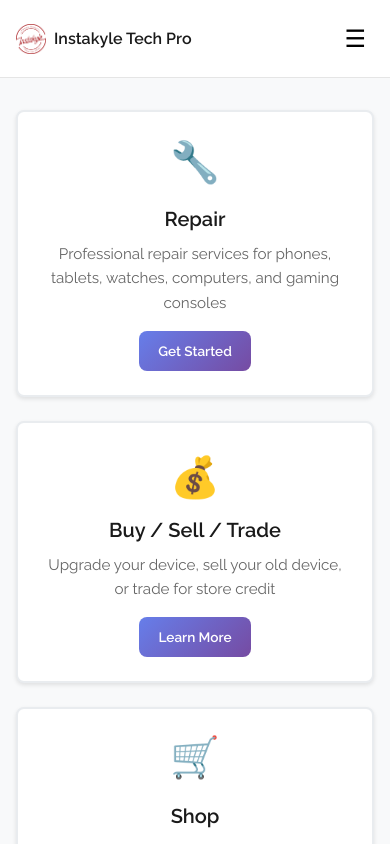
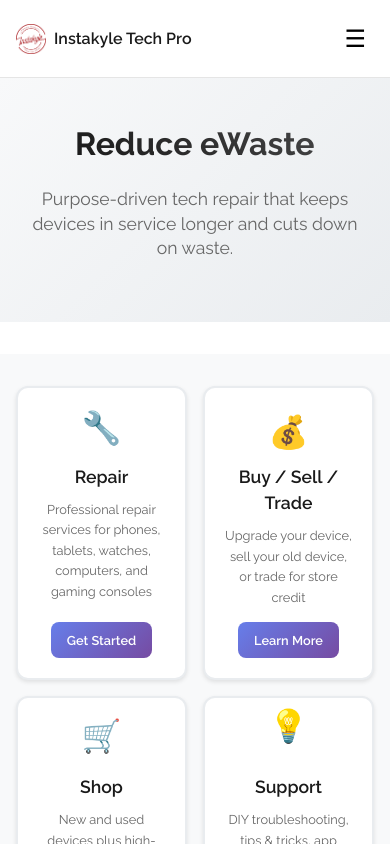
Before and after one commit to kyleplathe/Instakyle-clean, a React (Vite) app: page / in a window 390 px wide. Shown: the top 844 px of the page. Built offline with nearby package versions, Linux system fonts and the light colour scheme; no server answers.

Commit message:
Add rotating hero headline and coming-soon sections

```diff
--- a/src/App.css
+++ b/src/App.css
@@ -122,26 +122,75 @@ body {
 /* Hero Section */
 .hero {
   background: linear-gradient(135deg, #f8f9fa 0%, #e9ecef 100%);
-  padding: 6rem 2rem;
+  padding: clamp(3rem, 6vw, 4rem) clamp(1.5rem, 4vw, 2rem) clamp(1.75rem, 4vw, 3rem);
   text-align: center;
-  margin-bottom: 4rem;
+  margin-bottom: clamp(2rem, 3.5vw, 2.75rem);
   width: 100%;
 }
 
 .hero-content {
-  max-width: 800px;
+  max-width: 740px;
   margin: 0 auto;
-  padding: 0 1rem;
+  padding: 0 clamp(0.75rem, 2vw, 1.25rem);
 }
 
 .hero h1 {
   font-size: 3.5rem;
   font-weight: 700;
   margin-bottom: 1.5rem;
-  background: linear-gradient(45deg, #1a1a1a, #434344);
-  -webkit-background-clip: text;
-  -webkit-text-fill-color: transparent;
   line-height: 1.2;
+  color: #1a1a1a;
+}
+
+.hero-rotating-text {
+  display: inline-flex;
+  align-items: center;
+  gap: clamp(0.35rem, 1.5vw, 0.6rem);
+  animation: heroRotateFade 0.8s ease both;
+  will-change: transform, opacity;
+  color: inherit;
+  -webkit-text-fill-color: inherit;
+}
+
+.hero-rotating-text-label {
+  display: inline-block;
+  color: #1a1a1a;
+  transition: background 0.3s ease, color 0.3s ease;
+}
+
+@supports ((background-clip: text) or (-webkit-background-clip: text)) {
+  .hero-rotating-text-label {
+    background: linear-gradient(45deg, #1a1a1a, #434344);
+    background-clip: text;
+    -webkit-background-clip: text;
+    color: transparent;
+    -webkit-text-fill-color: transparent;
+  }
+}
+
+.hero-rotating-emoji {
+  font-size: 0.85em;
+  filter: drop-shadow(0 2px 4px rgba(0, 0, 0, 0.15));
+  color: #1a1a1a;
+  -webkit-text-fill-color: initial;
+  background: none;
+}
+
+@keyframes heroRotateFade {
+  0% {
+    opacity: 0;
+    transform: translateY(16px) scale(0.97);
+    filter: blur(4px);
+  }
+  55% {
+    opacity: 1;
+    transform: translateY(0) scale(1.02);
+    filter: blur(0);
+  }
+  100% {
+    opacity: 1;
+    transform: translateY(0) scale(1);
+  }
 }
 
 .hero-subtitle {
@@ -564,6 +613,10 @@ body {
     padding: 1rem;
   }
 
+  .hero {
+    padding: clamp(2.75rem, 8vw, 3.5rem) 1.25rem clamp(1.5rem, 6vw, 2.25rem);
+  }
+
   .hero h1 {
     font-size: 2.5rem;
     padding: 0 1rem;
@@ -771,6 +824,7 @@ body {
   font-weight: 700;
   margin-bottom: 1rem;
   background: linear-gradient(45deg, #1d1d1f, #434344);
+  background-clip: text;
   -webkit-background-clip: text;
   -webkit-text-fill-color: transparent;
 }
@@ -1069,6 +1123,17 @@ body {
   line-height: 1.5;
 }
 
+.info-item a {
+  color: #007bff;
+  text-decoration: none;
+  transition: color 0.2s ease;
+}
+
+.info-item a:hover {
+  color: #0056b3;
+  text-decoration: underline;
+}
+
 @media (max-width: 1024px) {
   .contact-grid {
     grid-template-columns: 1fr;
@@ -1323,7 +1388,7 @@ body {
 /* Mobile Responsive Adjustments */
 @media (max-width: 430px) {
   .hero {
-    padding: 4rem 1rem;
+    padding: clamp(2.4rem, 12vw, 3rem) 1rem clamp(1.1rem, 8vw, 1.8rem);
   }
 
   .hero h1 {
--- a/src/App.jsx
+++ b/src/App.jsx
@@ -9,6 +9,8 @@ import Repairs from './pages/Repairs';
 import Contact from './pages/Contact';
 import ComingSoon from './pages/ComingSoon';
 import SupportComingSoon from './pages/SupportComingSoon';
+import BitcoinComingSoon from './pages/BitcoinComingSoon';
+import InsuranceComingSoon from './pages/InsuranceComingSoon';
 // Removed internal booking pages - using PocketSuite instead
 // import BookingPage from './pages/BookingPage';
 // import BookingConfirmationPage from './pages/BookingConfirmationPage';
@@ -84,6 +86,8 @@ function App() {
               <Route path="/contact" element={<Contact />} />
               <Route path="/coming-soon" element={<ComingSoon />} />
               <Route path="/support" element={<SupportComingSoon />} />
+              <Route path="/bitcoin" element={<BitcoinComingSoon />} />
+              <Route path="/insurance" element={<InsuranceComingSoon />} />
               {/* Removed internal booking routes - using PocketSuite instead */}
             </Routes>
           </ErrorBoundary>
--- a/src/components/Navbar.jsx
+++ b/src/components/Navbar.jsx
@@ -39,8 +39,10 @@ const Navbar = () => {
           <a href="https://instakyle.tech" target="_blank" rel="noopener noreferrer" className="nav-link" onClick={() => setIsMenuOpen(false)}>Store</a>
           <Link to="/contact#mail-in-service" className="nav-link" onClick={() => setIsMenuOpen(false)}>Mail-In Service</Link>
           <Link to="/support" className="nav-link" onClick={() => setIsMenuOpen(false)}>Support</Link>
+          <Link to="/insurance" className="nav-link" onClick={() => setIsMenuOpen(false)}>Insurance</Link>
           <Link to="/about" className="nav-link" onClick={() => setIsMenuOpen(false)}>About</Link>
           <Link to="/contact" className="nav-link" onClick={() => setIsMenuOpen(false)}>Contact</Link>
+          <Link to="/bitcoin" className="nav-link" onClick={() => setIsMenuOpen(false)}>Bitcoin</Link>
         </div>
       </div>
     </nav>
--- a/src/index.css
+++ b/src/index.css
@@ -62,16 +62,16 @@ button:focus-visible {
   max-width: 1200px;
   margin: 0 auto;
   display: grid;
-  grid-template-columns: repeat(4, 1fr);
-  gap: 2rem;
+  grid-template-columns: repeat(4, minmax(180px, 1fr));
+  gap: clamp(1.5rem, 3vw, 2rem);
   transition: gap 0.3s ease, grid-template-columns 0.3s ease;
 }
 
 .hero-card {
   background: white;
   border: 2px solid #e9ecef;
-  padding: clamp(1rem, 2vw, 2rem);
-  border-radius: 8px;
+  padding: clamp(1rem, 1.8vw, 1.75rem);
+  border-radius: 14px;
   box-shadow: 0 2px 4px rgba(0, 0, 0, 0.1);
   text-align: center;
   transition: all 0.3s ease, transform 0.3s ease, padding 0.3s ease;
@@ -79,6 +79,7 @@ button:focus-visible {
   flex-direction: column;
   justify-content: center;
   align-items: center;
+  min-height: clamp(200px, 24vw, 260px);
 }
 
 .hero-card:hover {
@@ -166,7 +167,8 @@ button:focus-visible {
   }
 
   .hero-card {
-    padding: 1.75rem;
+    padding: 1.6rem;
+    min-height: clamp(200px, 28vw, 240px);
   }
 
   .hero-card-icon {
@@ -196,6 +198,7 @@ button:focus-visible {
 
   .hero-card {
     padding: 1.5rem;
+    min-height: clamp(200px, 30vw, 240px);
   }
 
   .hero-card-icon {
@@ -219,31 +222,65 @@ button:focus-visible {
   }
 }
 
-/* Mobile: Single column stack */
+/* Mobile & small tablets: 2-column stack */
 @media (max-width: 768px) {
+  .hero-cards {
+    padding: 2.25rem 1.5rem;
+  }
+
+  .hero-cards-container {
+    grid-template-columns: repeat(2, minmax(150px, 1fr));
+    gap: 1.25rem;
+  }
+
+  .hero-card {
+    padding: 1.25rem;
+    min-height: clamp(180px, 38vw, 220px);
+  }
+
+  .hero-card-icon {
+    font-size: clamp(2rem, 6vw, 2.4rem);
+  }
+
+  .hero-card h3 {
+    font-size: clamp(1.1rem, 3vw, 1.3rem);
+    margin-bottom: 0.6rem;
+  }
+
+  .hero-card p {
+    font-size: clamp(0.8rem, 2.6vw, 0.95rem);
+    margin-bottom: 0.85rem;
+  }
+
+  .hero-card-link {
+    font-size: clamp(0.8rem, 2.4vw, 0.95rem);
+    padding: 0.55rem 1rem;
+  }
+}
+
+@media (max-width: 540px) {
   .hero-cards {
     padding: 2rem 1rem;
   }
 
   .hero-cards-container {
-    grid-template-columns: 1fr;
-    gap: 1.5rem;
+    gap: 1rem;
+    grid-template-columns: repeat(2, minmax(140px, 1fr));
   }
 
   .hero-card {
-    padding: 1.5rem;
+    min-height: clamp(170px, 42vw, 210px);
+    border-radius: 12px;
   }
 
   .hero-card-icon {
-    font-size: 2.5rem;
+    margin-bottom: 0.5rem;
   }
+}
 
-  .hero-card h3 {
-    font-size: 1.25rem;
-  }
-
-  .hero-card p {
-    font-size: 0.95rem;
+@media (max-width: 360px) {
+  .hero-cards-container {
+    grid-template-columns: 1fr;
   }
 }
 
--- /dev/null
+++ b/src/pages/BitcoinComingSoon.jsx
@@ -0,0 +1,48 @@
+import React from 'react';
+import { Link } from 'react-router-dom';
+import '../styles/ComingSoon.css';
+
+const BitcoinComingSoon = () => {
+  return (
+    <div className="coming-soon-page">
+      <div className="coming-soon-container">
+        <div className="coming-soon-content">
+          <div className="icon-wrapper">
+            <span className="coming-soon-icon">₿</span>
+          </div>
+          <h1>Bitcoin Payments</h1>
+          <h2>Coming Soon</h2>
+          <p className="description">
+            We&apos;re gearing up to support Bitcoin payments for repairs, devices, and accessories.
+            Soon, you&apos;ll be able to check out with lightning-fast transactions and keep your
+            spending on-chain.
+          </p>
+          <div className="features-preview">
+            <div className="feature-item">
+              <span className="feature-icon">⚡</span>
+              <p>Lightning Network support</p>
+            </div>
+            <div className="feature-item">
+              <span className="feature-icon">🔐</span>
+              <p>Secure invoices & receipts</p>
+            </div>
+            <div className="feature-item">
+              <span className="feature-icon">🌍</span>
+              <p>Global-friendly payment option</p>
+            </div>
+          </div>
+          <div className="cta-buttons">
+            <Link to="/" className="btn btn-primary">
+              Back to Home
+            </Link>
+            <Link to="/contact" className="btn btn-secondary">
+              Get Notified
+            </Link>
+          </div>
+        </div>
+      </div>
+    </div>
+  );
+};
+
+export default BitcoinComingSoon;
--- a/src/pages/Home.jsx
+++ b/src/pages/Home.jsx
@@ -1,16 +1,58 @@
-import React, { useEffect } from 'react';
+import React, { useEffect, useState } from 'react';
 import { Link } from 'react-router-dom';
 import applePart6 from '../assets/images/apple-part-6.webp';
 
+const rotatingPhrases = [
+  { text: 'Repair Your World', emoji: '🌎' },
+  { text: 'Reduce eWaste' },
+  { text: 'Conscious Consumption' },
+  { text: 'Sustainability' },
+  { text: 'Ethical Capitalism' },
+  { text: 'Repair First Mindset' },
+];
+
+const ROTATION_INTERVAL = 4000;
+
 const Home = () => {
+  const [currentPhraseIndex, setCurrentPhraseIndex] = useState(0);
+
   useEffect(() => {
     console.log('Home component mounted');
   }, []);
 
   console.log('Home component rendering');
 
+  useEffect(() => {
+    const rotationTimer = setInterval(() => {
+      setCurrentPhraseIndex((prevIndex) => (prevIndex + 1) % rotatingPhrases.length);
+    }, ROTATION_INTERVAL);
+
+    return () => clearInterval(rotationTimer);
+  }, []);
+
+  const currentPhrase = rotatingPhrases[currentPhraseIndex];
+
   return (
     <div className="home" style={{ minHeight: '100vh', background: '#fff' }}>
+      {/* Hero Title Section */}
+      <section className="hero">
+        <div className="hero-content">
+          <h1 aria-live="polite" aria-atomic="true">
+            <span key={currentPhrase.text} className="hero-rotating-text">
+              <span className="hero-rotating-text-label">{currentPhrase.text}</span>
+              {currentPhrase.emoji ? (
+                <span className="hero-rotating-emoji" role="img" aria-hidden="true">
+                  {currentPhrase.emoji}
+                </span>
+              ) : null}
+            </span>
+          </h1>
+          <p className="hero-subtitle">
+            Purpose-driven tech repair that keeps devices in service longer and cuts down on waste.
+          </p>
+        </div>
+      </section>
+
       {/* Hero Cards Section */}
       <section className="hero-cards">
         <div className="hero-cards-container">
--- /dev/null
+++ b/src/pages/InsuranceComingSoon.jsx
@@ -0,0 +1,47 @@
+import React from 'react';
+import { Link } from 'react-router-dom';
+import '../styles/ComingSoon.css';
+
+const InsuranceComingSoon = () => {
+  return (
+    <div className="coming-soon-page">
+      <div className="coming-soon-container">
+        <div className="coming-soon-content">
+          <div className="icon-wrapper">
+            <span className="coming-soon-icon">🛡️</span>
+          </div>
+          <h1>Insurance with AKKO</h1>
+          <h2>Partnership Coming Soon</h2>
+          <p className="description">
+            We&apos;re partnering with AKKO to bring you flexible device protection plans.
+            Cover repairs, replacements, and everyday mishaps with a customer-first insurance partner.
+          </p>
+          <div className="features-preview">
+            <div className="feature-item">
+              <span className="feature-icon">📱</span>
+              <p>Protection for phones, tablets & laptops</p>
+            </div>
+            <div className="feature-item">
+              <span className="feature-icon">💼</span>
+              <p>Plans tailored for individuals & small business</p>
+            </div>
+            <div className="feature-item">
+              <span className="feature-icon">🤝</span>
+              <p>Hassle-free claims through Instakyle</p>
+            </div>
+          </div>
+          <div className="cta-buttons">
+            <Link to="/" className="btn btn-primary">
+              Back to Home
+            </Link>
+            <Link to="/contact" className="btn btn-secondary">
+              Ask About Coverage
+            </Link>
+          </div>
+        </div>
+      </div>
+    </div>
+  );
+};
+
+export default InsuranceComingSoon;
```
